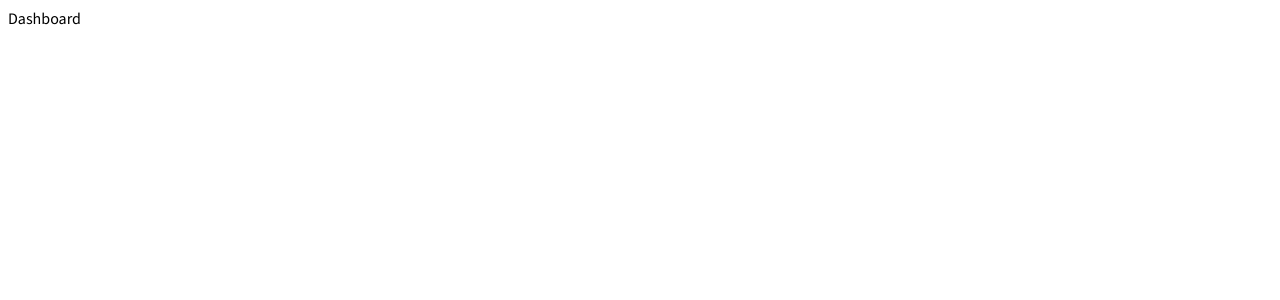
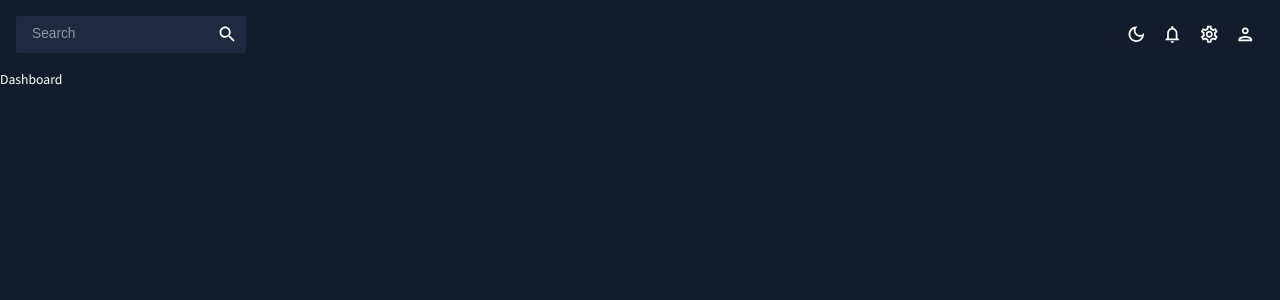
Before and after one commit to Nitesh22061997/ModerDashboard, a React (Create React App) app: page / in a window 1280 px wide. Shown: the top 300 px of the page. Built offline with nearby package versions, Linux system fonts and the light colour scheme.

Commit message:
Topbar coompleted

```diff
--- a/src/App.js
+++ b/src/App.js
@@ -1,7 +1,35 @@
+import { ColorModeContext, useMode } from "./theme";
+import { CssBaseline, ThemeProvider } from "@mui/material";
+import { Route, Routes } from "react-router";
+import Topbar from "./scenes/global/Topbar";
+import Dashboard from "./scenes/dashboard";
+// import Charts from "./scenes/charts";
+// import Notes from "./scenes/notes";
+// import Wallet from "./scenes/wallet";
+// import Shop from "./scenes/shop";
+
 
 function App() {
+
+  const [theme, colorMode] = useMode()
   return (
-    <div>Dashboard</div>
+    <ColorModeContext.Provider value={colorMode}>
+      <ThemeProvider theme={theme}>
+        <CssBaseline />
+        <div className="app">
+          <div className="content">
+            <Topbar />
+            <Routes>
+              <Route path="/" element={<Dashboard />} />
+              {/* <Route path="/charts" element={<Charts />} /> */}
+              {/* <Route path="/notes" element={<Notes />} /> */}
+              {/* <Route path="/wallet" element={<Wallet />} /> */}
+              {/* <Route path="/shop" element={<Shop />} /> */}
+            </Routes>
+          </div>
+        </div>
+      </ThemeProvider>
+    </ColorModeContext.Provider>
   );
 }
 
--- /dev/null
+++ b/src/scenes/dashboard/index.jsx
@@ -0,0 +1,9 @@
+import React from 'react'
+
+const Dashboard = () => {
+    return (
+        <div>Dashboard</div>
+    )
+}
+
+export default Dashboard
--- /dev/null
+++ b/src/scenes/global/Topbar.jsx
@@ -0,0 +1,54 @@
+import { Box, IconButton, useTheme } from "@mui/material";
+import { useContext } from "react";
+import { ColorModeContext, tokens } from "../../theme";
+import InputBase from "@mui/material/InputBase";
+import LightModeOutlinedIcon from "@mui/icons-material/LightModeOutlined";
+import DarkModeOutlinedIcon from "@mui/icons-material/DarkModeOutlined";
+import NotificationsOutlinedIcon from "@mui/icons-material/NotificationsOutlined";
+import SettingsOutlinedIcon from "@mui/icons-material/SettingsOutlined";
+import PersonOutlinedIcon from "@mui/icons-material/PersonOutlined";
+import SearchIcon from "@mui/icons-material/Search";
+
+const Topbar = () => {
+    const theme = useTheme();
+    const colors = tokens(theme.palette.mode);
+    const colorMode = useContext(ColorModeContext);
+
+    return (
+        <Box display="flex" justifyContent="space-between" p={2}>
+            {/* SEARCH BAR */}
+            <Box
+                display="flex"
+                backgroundColor={colors.primary[400]}
+                borderRadius="3px"
+            >
+                <InputBase sx={{ ml: 2, flex: 1 }} placeholder="Search" />
+                <IconButton type="button" sx={{ p: 1 }}>
+                    <SearchIcon />
+                </IconButton>
+            </Box>
+
+            {/* ICONS */}
+            <Box display="flex">
+                <IconButton onClick={colorMode.toggleColorMode}>
+                    {theme.palette.mode === "dark" ? (
+                        <DarkModeOutlinedIcon />
+                    ) : (
+                        <LightModeOutlinedIcon />
+                    )}
+                </IconButton>
+                <IconButton>
+                    <NotificationsOutlinedIcon />
+                </IconButton>
+                <IconButton>
+                    <SettingsOutlinedIcon />
+                </IconButton>
+                <IconButton>
+                    <PersonOutlinedIcon />
+                </IconButton>
+            </Box>
+        </Box>
+    );
+};
+
+export default Topbar;
--- /dev/null
+++ b/src/theme.js
@@ -0,0 +1,214 @@
+import { createContext, useState, useMemo } from "react";
+import { createTheme } from "@mui/material/styles";
+
+// color design tokens export
+export const tokens = (mode) => ({
+    ...(mode === "dark"
+        ? {
+            grey: {
+                100: "#e0e0e0",
+                200: "#c2c2c2",
+                300: "#a3a3a3",
+                400: "#858585",
+                500: "#666666",
+                600: "#525252",
+                700: "#3d3d3d",
+                800: "#292929",
+                900: "#141414",
+            },
+            primary: {
+                100: "#d0d1d5",
+                200: "#a1a4ab",
+                300: "#727681",
+                400: "#1F2A40",
+                500: "#141b2d",
+                600: "#101624",
+                700: "#0c101b",
+                800: "#080b12",
+                900: "#040509",
+            },
+            greenAccent: {
+                100: "#dbf5ee",
+                200: "#b7ebde",
+                300: "#94e2cd",
+                400: "#70d8bd",
+                500: "#4cceac",
+                600: "#3da58a",
+                700: "#2e7c67",
+                800: "#1e5245",
+                900: "#0f2922",
+            },
+            redAccent: {
+                100: "#f8dcdb",
+                200: "#f1b9b7",
+                300: "#e99592",
+                400: "#e2726e",
+                500: "#db4f4a",
+                600: "#af3f3b",
+                700: "#832f2c",
+                800: "#58201e",
+                900: "#2c100f",
+            },
+            blueAccent: {
+                100: "#e1e2fe",
+                200: "#c3c6fd",
+                300: "#a4a9fc",
+                400: "#868dfb",
+                500: "#6870fa",
+                600: "#535ac8",
+                700: "#3e4396",
+                800: "#2a2d64",
+                900: "#151632",
+            },
+        }
+        : {
+            grey: {
+                100: "#141414",
+                200: "#292929",
+                300: "#3d3d3d",
+                400: "#525252",
+                500: "#666666",
+                600: "#858585",
+                700: "#a3a3a3",
+                800: "#c2c2c2",
+                900: "#e0e0e0",
+            },
+            primary: {
+                100: "#040509",
+                200: "#080b12",
+                300: "#0c101b",
+                400: "#f2f0f0", // manually changed
+                500: "#141b2d",
+                600: "#1F2A40",
+                700: "#727681",
+                800: "#a1a4ab",
+                900: "#d0d1d5",
+            },
+            greenAccent: {
+                100: "#0f2922",
+                200: "#1e5245",
+                300: "#2e7c67",
+                400: "#3da58a",
+                500: "#4cceac",
+                600: "#70d8bd",
+                700: "#94e2cd",
+                800: "#b7ebde",
+                900: "#dbf5ee",
+            },
+            redAccent: {
+                100: "#2c100f",
+                200: "#58201e",
+                300: "#832f2c",
+                400: "#af3f3b",
+                500: "#db4f4a",
+                600: "#e2726e",
+                700: "#e99592",
+                800: "#f1b9b7",
+                900: "#f8dcdb",
+            },
+            blueAccent: {
+                100: "#151632",
+                200: "#2a2d64",
+                300: "#3e4396",
+                400: "#535ac8",
+                500: "#6870fa",
+                600: "#868dfb",
+                700: "#a4a9fc",
+                800: "#c3c6fd",
+                900: "#e1e2fe",
+            },
+        }),
+});
+
+// mui theme settings
+export const themeSettings = (mode) => {
+    const colors = tokens(mode);
+    return {
+        palette: {
+            mode: mode,
+            ...(mode === "dark"
+                ? {
+                    // palette values for dark mode
+                    primary: {
+                        main: colors.primary[500],
+                    },
+                    secondary: {
+                        main: colors.greenAccent[500],
+                    },
+                    neutral: {
+                        dark: colors.grey[700],
+                        main: colors.grey[500],
+                        light: colors.grey[100],
+                    },
+                    background: {
+                        default: colors.primary[500],
+                    },
+                }
+                : {
+                    // palette values for light mode
+                    primary: {
+                        main: colors.primary[100],
+                    },
+                    secondary: {
+                        main: colors.greenAccent[500],
+                    },
+                    neutral: {
+                        dark: colors.grey[700],
+                        main: colors.grey[500],
+                        light: colors.grey[100],
+                    },
+                    background: {
+                        default: "#fcfcfc",
+                    },
+                }),
+        },
+        typography: {
+            fontFamily: ["Source Sans", "sans-serif"].join(","),
+            fontSize: 12,
+            h1: {
+                fontFamily: ["Source Sans", "sans-serif"].join(","),
+                fontSize: 40,
+            },
+            h2: {
+                fontFamily: ["Source Sans", "sans-serif"].join(","),
+                fontSize: 32,
+            },
+            h3: {
+                fontFamily: ["Source Sans", "sans-serif"].join(","),
+                fontSize: 24,
+            },
+            h4: {
+                fontFamily: ["Source Sans", "sans-serif"].join(","),
+                fontSize: 20,
+            },
+            h5: {
+                fontFamily: ["Source Sans", "sans-serif"].join(","),
+                fontSize: 16,
+            },
+            h6: {
+                fontFamily: ["Source Sans", "sans-serif"].join(","),
+                fontSize: 14,
+            },
+        },
+    };
+};
+
+// context for color mode
+export const ColorModeContext = createContext({
+    toggleColorMode: () => { },
+});
+
+export const useMode = () => {
+    const [mode, setMode] = useState("dark");
+
+    const colorMode = useMemo(
+        () => ({
+            toggleColorMode: () =>
+                setMode((prev) => (prev === "light" ? "dark" : "light")),
+        }),
+        []
+    );
+
+    const theme = useMemo(() => createTheme(themeSettings(mode)), [mode]);
+    return [theme, colorMode];
+};
```
Also changed, not shown: src/scenes/global/Sidebar.jsx (added, +9 -0 lines).
